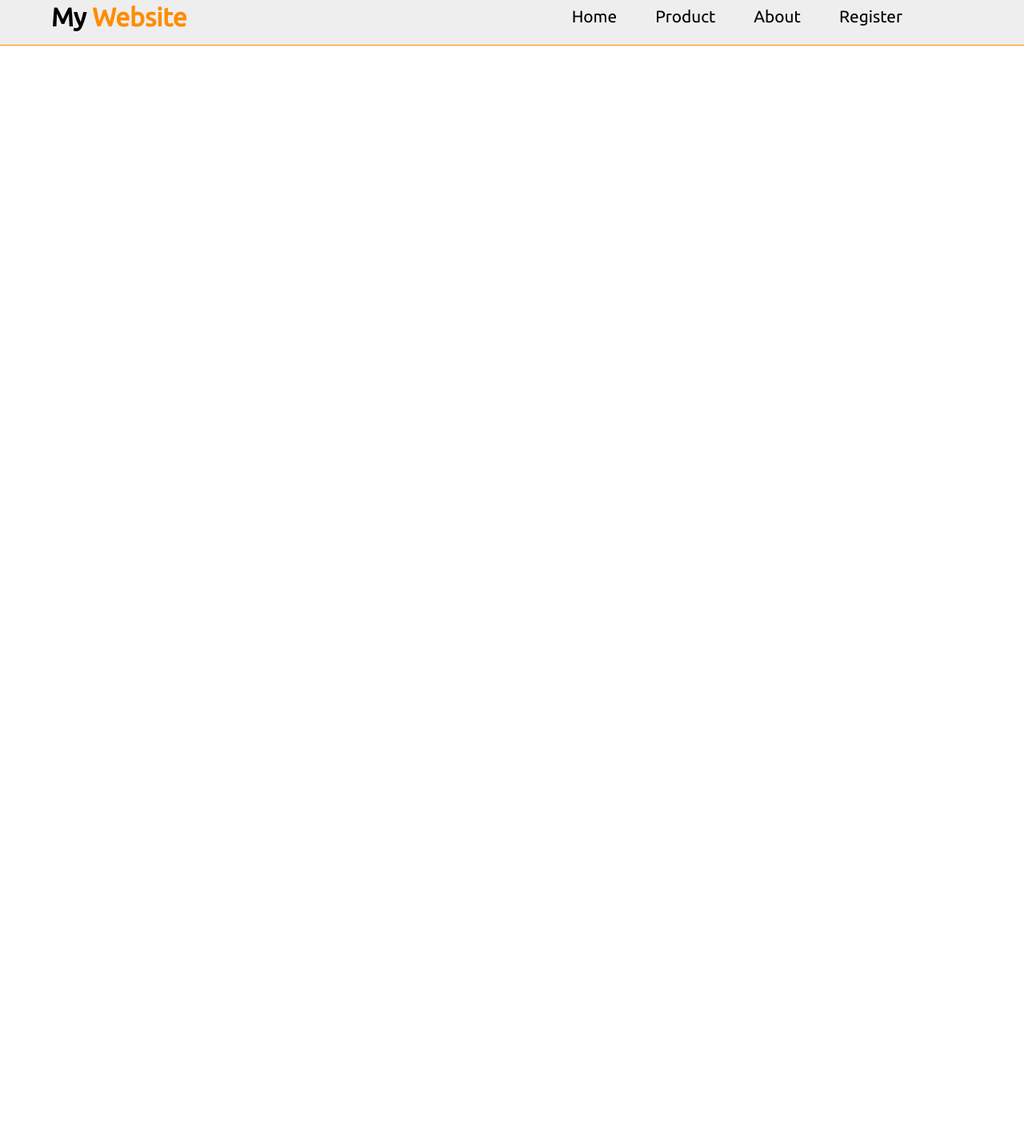
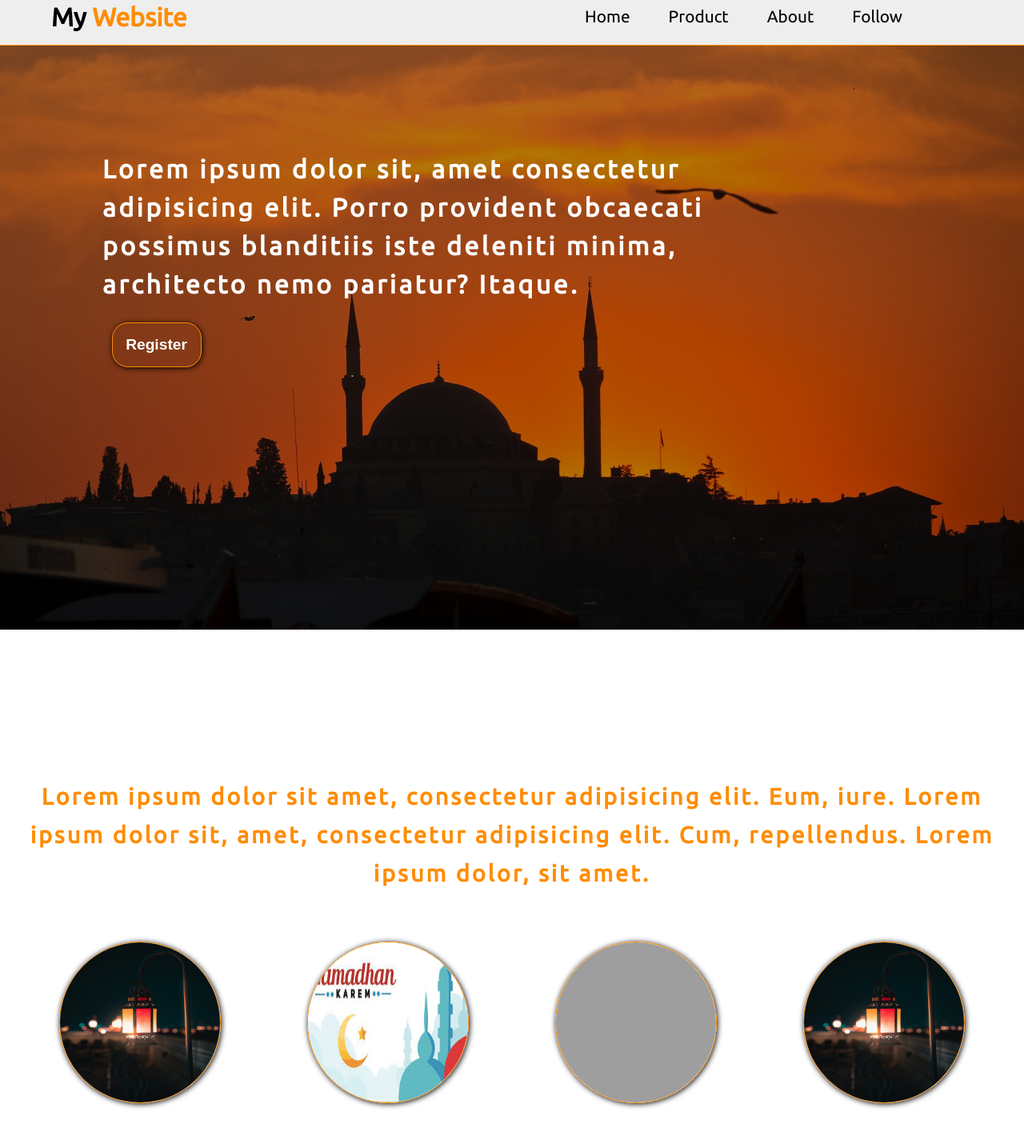
Before and after one commit to devz-id/random, a plain HTML site: page my-first-web/index.html in a window 1280 px wide. Shown: the part 13-1438 px from the top of the page at 80% size. Before the commit the page ends 800 px from the top, so only its background shows below. Drawn offline with nearby package versions, Linux system fonts and the light colour scheme; grey boxes are pictures that could not be loaded.

Commit message:
Add files via upload

```diff
--- a/my-first-web/assets/css/style.css
+++ b/my-first-web/assets/css/style.css
@@ -25,7 +25,7 @@
 
 }
 
-/*Style Start*/
+/*header style start*/
 
 header {
 	display: flex;
@@ -38,6 +38,7 @@
 	box-sizing: border-box;
 	background-color: #eee;
 	border-bottom: .1rem solid var(--primary);
+	z-index: 9999;
 }
 
 .brand {
@@ -113,36 +114,117 @@
 }
 
 
-/*Responsive*/
+/*Header Style End*/
 
-@media screen and (max-width: 576px) {
+/*Home Style Start*/
 
-	.brand {
-		font-size: 1.5rem;
+
+section {
+	display: flex;
+	height: 100vh;
 }
 
-	.link {
+#home {
+	display: flex;
+	background-image: url('../img/m.jpg');
+	background-size: cover;
+	background-position: center;
+	background-repeat: no-repeat;
+	position: relative;
+	box-sizing: border-box;
+}
+
+.wrap {
 	position: absolute;
-		right: -100%;
-		padding-top: 3rem;
-		background-color: #eee;
+	top: 0;
+	left: 0;
+	right: 0;
+	bottom: 0;
+	background-color: rgba(0, 0, 0, .3);
 
 }
 
-	.menu {
+.main {
+	display: flex;
+	flex-direction: column;
+	margin-left: 10%;
+	position: absolute;
+	top: 25%;
+	width: 60%;
+}
+
+.main > h2 {
+	color: white;
+	font-size: 2rem;
+	line-height: 3rem;
+	letter-spacing: 3.5px;
+}
+
+.main > button {
+	display: flex;
+	justify-content: center;
+	align-items: center;
+	background: transparent;
+	backdrop-filter: blur(.4rem);
+	width: 7rem;
+	padding: 1rem;
+	margin-top: 1.5rem;
+	margin-left: 1.5%;
+	border-radius: 20px;
+	color: white;
+	font-size: 1.2rem;
+	font-weight: 600;
+	text-transform: capitalize;
+	border: .7px solid var(--primary);
+	box-shadow: 1px 1px 7px var(--blck);
+	cursor: pointer;
+	transition: .5s;
+}
+
+.main > button:hover {
+	background: var(--primary);
+}
+/*Home Style End*/
+
+/*Product Style Start*/
+
+#product {
+	display: flex;
+	flex-direction: column;
+	justify-content: center;
+	align-items: center;
+	box-sizing: border-box;
+	background-color: #fff;
+	padding: 20px;
+}
+
+#product > p {
 	display: block;
+	margin: 3% auto 0;
+	text-align: center;
+	font-size: 1.8rem;
+	font-weight: bold;
+	line-height: 3rem;
+	letter-spacing: 3px;
+	color: var(--primary);
+}
+
+.collection {
+	display: flex;
+	justify-content: space-around;
+	flex-wrap: wrap;
+	margin: 5% auto;
+	width: 100%;
+	box-sizing: border-box;
+}
+
+.collection img {
+	width: 200px;
+	height: 200px;
+	border: .5px solid var(--primary);
+	border-radius: 100%;
+	box-shadow: 1px 1px 7px;
 }
 
 
-
-	.link ul {
-		display: block;
-		height: 100vh;
-	}
-}
-
-@media screen and (max-width: 741px) {
-	.brand {
-		font-size: 1.6rem;
-	}
-}
+/*Product Style End*/
--- a/my-first-web/index.html
+++ b/my-first-web/index.html
@@ -15,10 +15,10 @@
 		<div class="brand">My <span>Website</span></div>
 		<div class="link">
 			<ul>
-				<li><a href="#">home</a></li>
-				<li><a href="#">product</a></li>
-				<li><a href="#">about</a></li>
-				<li><a href="#">register</a></li>
+				<li><a href="#home">home</a></li>
+				<li><a href="#product">product</a></li>
+				<li><a href="#about">about</a></li>
+				<li><a href="https://instagram.com/zaiimrq">follow</a></li>
 
 			</ul>
 		</div>
@@ -26,6 +26,26 @@
 			<i data-feather='menu'></i>
 		</div>
 	</header>
+
+	<section id="home">
+		<div class="wrap">
+			<div class="main">
+				<h2>Lorem ipsum dolor sit, amet consectetur adipisicing elit. Porro provident obcaecati possimus blanditiis iste deleniti minima, architecto nemo pariatur? Itaque.</h2>
+				<button type="submit">register</button>
+			</div>
+		</div>
+	</section>
+
+	<section id="product">
+		<p>Lorem ipsum dolor sit amet, consectetur adipisicing elit. Eum, iure. Lorem ipsum dolor sit, amet, consectetur adipisicing elit. Cum, repellendus. Lorem ipsum dolor, sit amet.</p>
+		<div class="collection">
+
+			<img src="assets/img/1.jpg">
+			<img src="assets/img/2.jpeg">
+			<img src="assets/img/3.jpg">
+			<img src="assets/img/1.jpg">
+		</div>
+	</section>
 
 	<!-- Feather Icons -->
 	<script type="text/javascript">
```
Also changed, not shown: my-first-web/assets/css/responsive.css (added, +45 -0 lines), my-first-web/assets/img/1.jpg (added), my-first-web/assets/img/2.jpeg (added), my-first-web/assets/img/m.jpg (added), 1 other file. Lines whose indentation alone changed are shown as unchanged.
